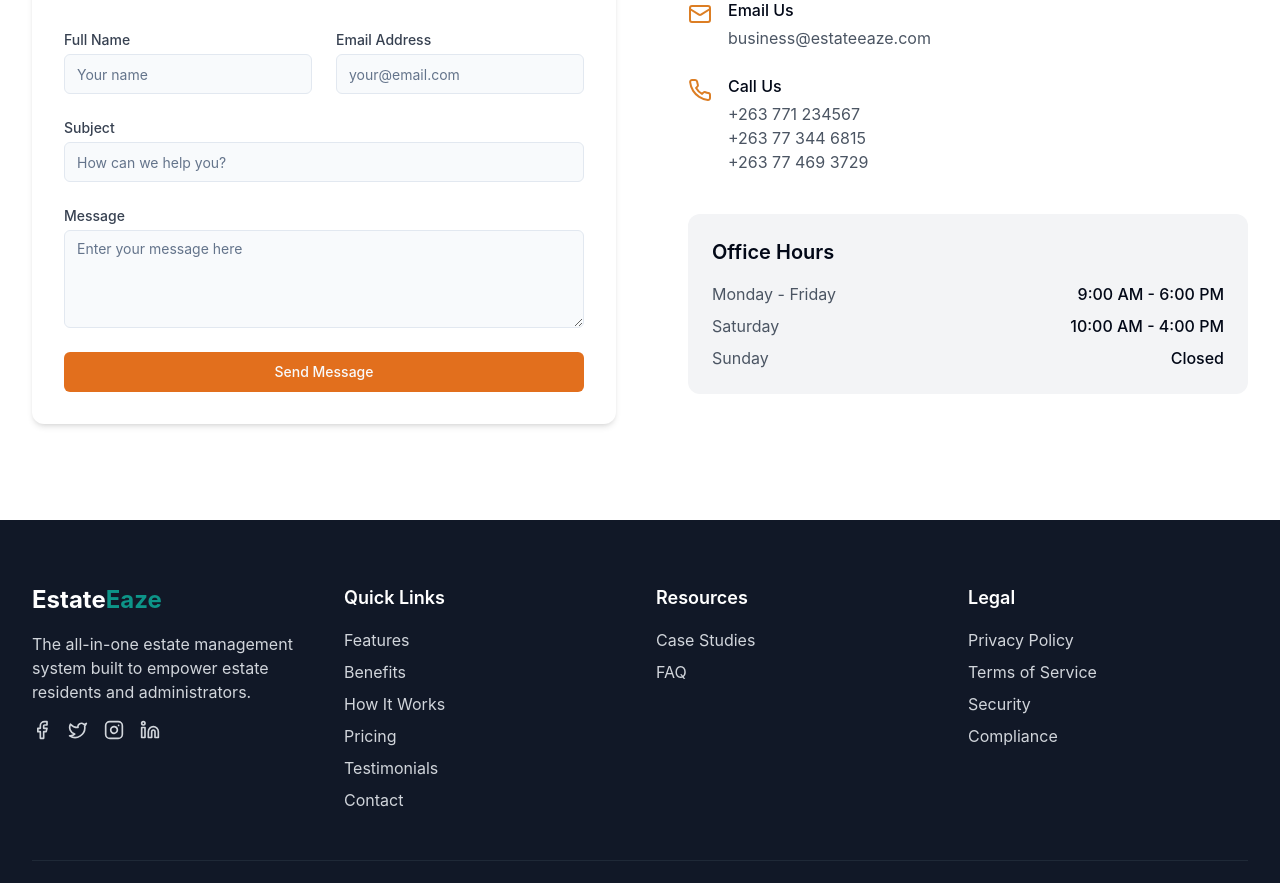
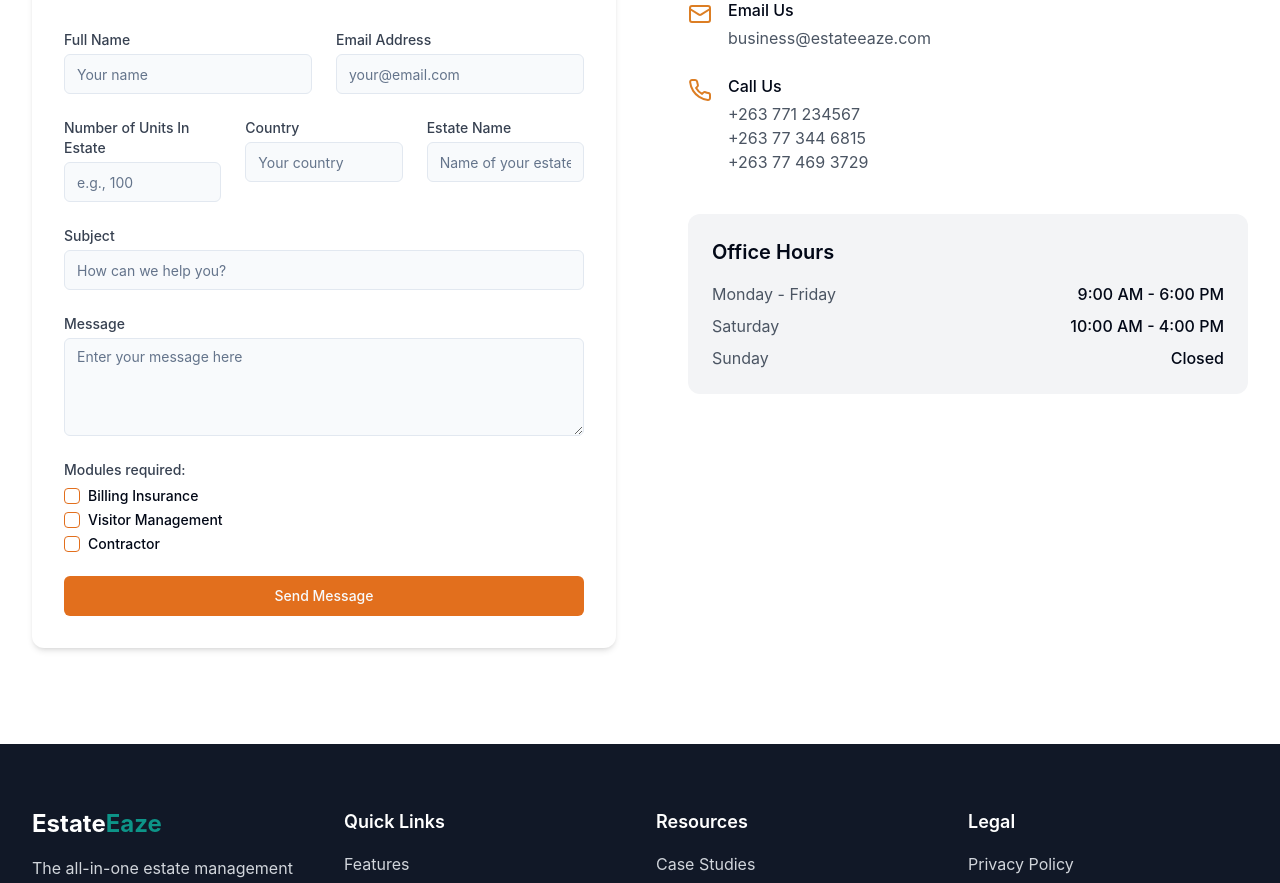
Before and after one commit to Semantic-softwares/eaze-resident-connect, a React (Vite) app: page / in a window 1280 px wide. Shown: the part 7044-7927 px from the top of the page. Built offline with nearby package versions, Linux system fonts and the light colour scheme.

Commit message:
Add contact form fields
Adds new fields to the contact form: Number of Units In Estate, Country, Estate Name, and a checkbox list for required modules.

```diff
--- a/src/components/Contact.tsx
+++ b/src/components/Contact.tsx
@@ -3,6 +3,7 @@ import { Button } from "@/components/ui/button";
 import { Input } from "@/components/ui/input";
 import { Textarea } from "@/components/ui/textarea";
 import { Mail, Phone } from 'lucide-react';
+import { Checkbox } from "@/components/ui/checkbox";
 
 const Contact = () => {
   return (
@@ -34,6 +35,27 @@ const Contact = () => {
                 </div>
               </div>
 
+              <div className="grid grid-cols-1 md:grid-cols-3 gap-6 mb-6">
+                <div>
+                  <label htmlFor="estateUnits" className="block text-sm font-medium text-gray-700 mb-1">
+                    Number of Units In Estate
+                  </label>
+                  <Input id="estateUnits" type="number" placeholder="e.g., 100" />
+                </div>
+                <div>
+                  <label htmlFor="country" className="block text-sm font-medium text-gray-700 mb-1">
+                    Country
+                  </label>
+                  <Input id="country" placeholder="Your country" />
+                </div>
+                <div>
+                  <label htmlFor="estateName" className="block text-sm font-medium text-gray-700 mb-1">
+                    Estate Name
+                  </label>
+                  <Input id="estateName" placeholder="Name of your estate" />
+                </div>
+              </div>
+
               <div className="mb-6">
                 <label htmlFor="subject" className="block text-sm font-medium text-gray-700 mb-1">
                   Subject
@@ -46,6 +68,39 @@ const Contact = () => {
                   Message
                 </label>
                 <Textarea id="message" placeholder="Enter your message here" rows={4} />
+              </div>
+
+              <div className="mb-6">
+                <h4 className="text-sm font-medium text-gray-700 mb-2">Modules required:</h4>
+                <div className="space-y-2">
+                  <div className="flex items-center space-x-2">
+                    <Checkbox id="billingInsurance" />
+                    <label
+                      htmlFor="billingInsurance"
+                      className="text-sm font-medium leading-none peer-disabled:cursor-not-allowed peer-disabled:opacity-70"
+                    >
+                      Billing Insurance
+                    </label>
+                  </div>
+                  <div className="flex items-center space-x-2">
+                    <Checkbox id="visitorManagement" />
+                    <label
+                      htmlFor="visitorManagement"
+                      className="text-sm font-medium leading-none peer-disabled:cursor-not-allowed peer-disabled:opacity-70"
+                    >
+                      Visitor Management
+                    </label>
+                  </div>
+                  <div className="flex items-center space-x-2">
+                    <Checkbox id="contractor" />
+                    <label
+                      htmlFor="contractor"
+                      className="text-sm font-medium leading-none peer-disabled:cursor-not-allowed peer-disabled:opacity-70"
+                    >
+                      Contractor
+                    </label>
+                  </div>
+                </div>
               </div>
 
               <Button type="submit" className="w-full">
```
